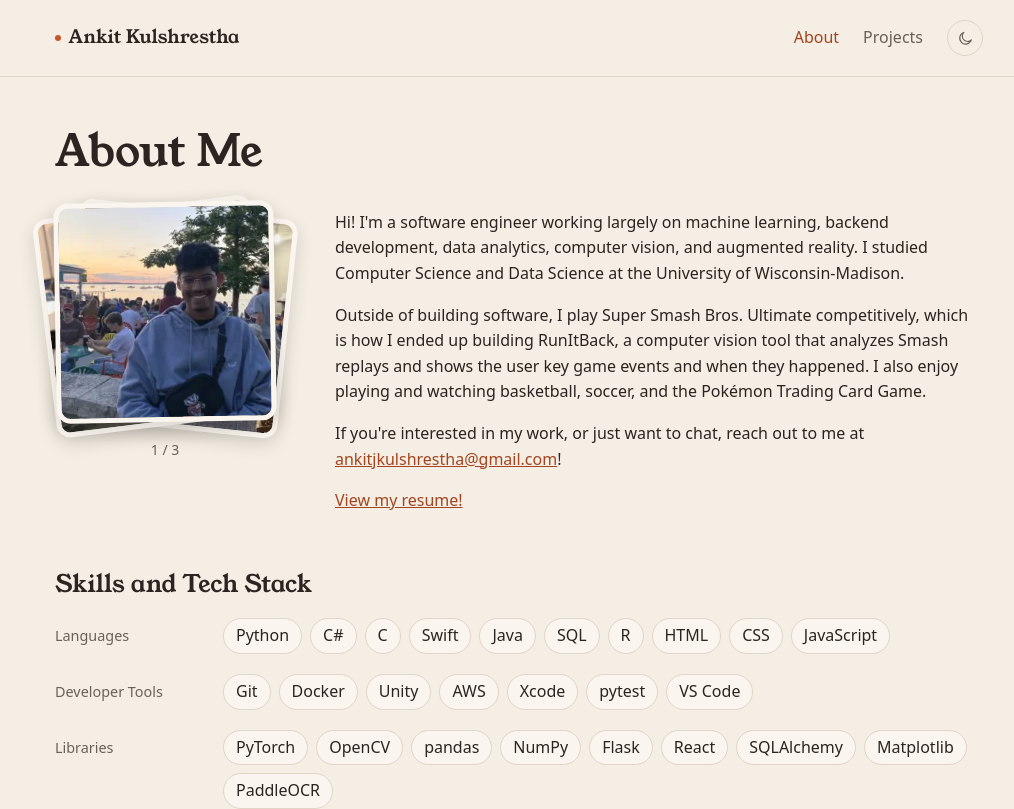
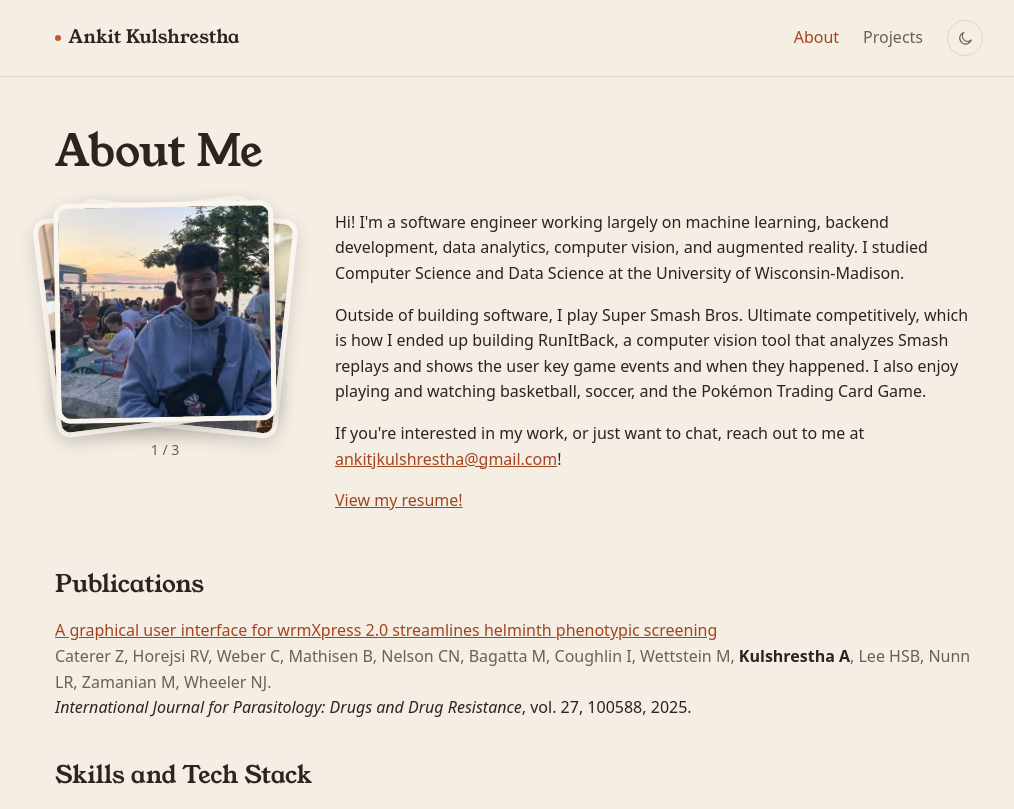
Before and after one commit to ankitjk/personal-website, a React (Vite) app in the folder web/: page /about in a window 1280 px wide. Shown: the top 809 px of the page, without its empty margins (121-1135 px from the left). Built offline with nearby package versions, Linux system fonts and the light colour scheme.

Commit message:
Add a Publications section to the About page
Lists the wrmXpress 2.0 GUI paper as a citation, with the title linking
to its DOI and my name in bold, between the intro and Skills. The papers
live in a typed list in web/src/data/publications.ts.

Co-Authored-By: Claude Opus 5.5 <noreply@anthropic.com>

```diff
--- /dev/null
+++ b/web/src/data/publications.ts
@@ -0,0 +1,45 @@
+// Papers shown in the Publications section of the About page, newest first.
+//
+// To add one, copy the object below and edit it. Write the authors the way
+// the paper lists them, surname then initials. Your own name (`me` below)
+// is shown in bold so it's easy to spot.
+
+export interface Publication {
+  title: string
+  authors: string[] // in the order the paper lists them
+  venue: string // the journal or conference, shown in italics
+  volume?: string // the `?` means optional
+  article?: string // the article number, for journals that use them
+  year: number
+  url: string // a permanent link, like https://doi.org/...
+}
+
+// How your name appears in the author lists above
+export const me = 'Kulshrestha A'
+
+export const publications: Publication[] = [
+  {
+    title:
+      'A graphical user interface for wrmXpress 2.0 streamlines helminth phenotypic screening',
+    authors: [
+      'Caterer Z',
+      'Horejsi RV',
+      'Weber C',
+      'Mathisen B',
+      'Nelson CN',
+      'Bagatta M',
+      'Coughlin I',
+      'Wettstein M',
+      'Kulshrestha A',
+      'Lee HSB',
+      'Nunn LR',
+      'Zamanian M',
+      'Wheeler NJ',
+    ],
+    venue: 'International Journal for Parasitology: Drugs and Drug Resistance',
+    volume: '27',
+    article: '100588',
+    year: 2025,
+    url: 'https://doi.org/10.1016/j.ijpddr.2025.100588',
+  },
+]
--- a/web/src/pages/About.tsx
+++ b/web/src/pages/About.tsx
@@ -1,5 +1,7 @@
+import { Fragment } from 'react'
 import PhotoStack from '../components/PhotoStack.tsx'
 import { pages } from '../data/pages.ts'
+import { me, publications } from '../data/publications.ts'
 import { site } from '../data/site.ts'
 import styles from './Page.module.css'
 
@@ -79,6 +81,35 @@ function About() {
       </div>
 
       <section className={styles.section}>
+        <h2>Publications</h2>
+        <ul className={styles.publications}>
+          {publications.map((paper) => (
+            <li key={paper.url}>
+              <a href={paper.url} target="_blank" rel="noreferrer">
+                {paper.title}
+              </a>
+              <span className={styles.authors}>
+                {/* Commas between names, with my own name in bold.
+                    Fragment gives each name a key without adding a tag. */}
+                {paper.authors.map((author, i) => (
+                  <Fragment key={author}>
+                    {i > 0 && ', '}
+                    {author === me ? <strong>{author}</strong> : author}
+                  </Fragment>
+                ))}
+                .
+              </span>
+              <span>
+                <em>{paper.venue}</em>
+                {paper.volume && `, vol. ${paper.volume}`}
+                {paper.article && `, ${paper.article}`}, {paper.year}.
+              </span>
+            </li>
+          ))}
+        </ul>
+      </section>
+
+      <section className={styles.section}>
         <h2>Skills and Tech Stack</h2>
         <div className={styles.skillGroups}>
           {skillGroups.map((group) => (
--- a/web/src/pages/Page.module.css
+++ b/web/src/pages/Page.module.css
@@ -35,6 +35,36 @@
     grid-template-columns: 1fr;
     gap: 2rem;
   }
+}
+
+/* Publications: one citation per paper, with the title (the link), the
+   authors and the journal each starting on their own line. Long titles and
+   journal names wrap rather than pushing the page sideways on phones. */
+.publications {
+  list-style: none;
+  margin: 0;
+  padding: 0;
+  display: grid;
+  gap: 1.25rem;
+  overflow-wrap: break-word;
+}
+
+.publications li > * {
+  display: block;
+}
+
+.publications a {
+  font-weight: 500;
+}
+
+.authors {
+  color: var(--text-muted);
+}
+
+/* My own name stands out from the muted list around it */
+.authors strong {
+  color: var(--text);
+  font-weight: 600;
 }
 
 /* Skills: one row per group, with the group name beside its tags.
```
Also changed, not shown: 1 other file (tests, documents, lock files or other folders).
